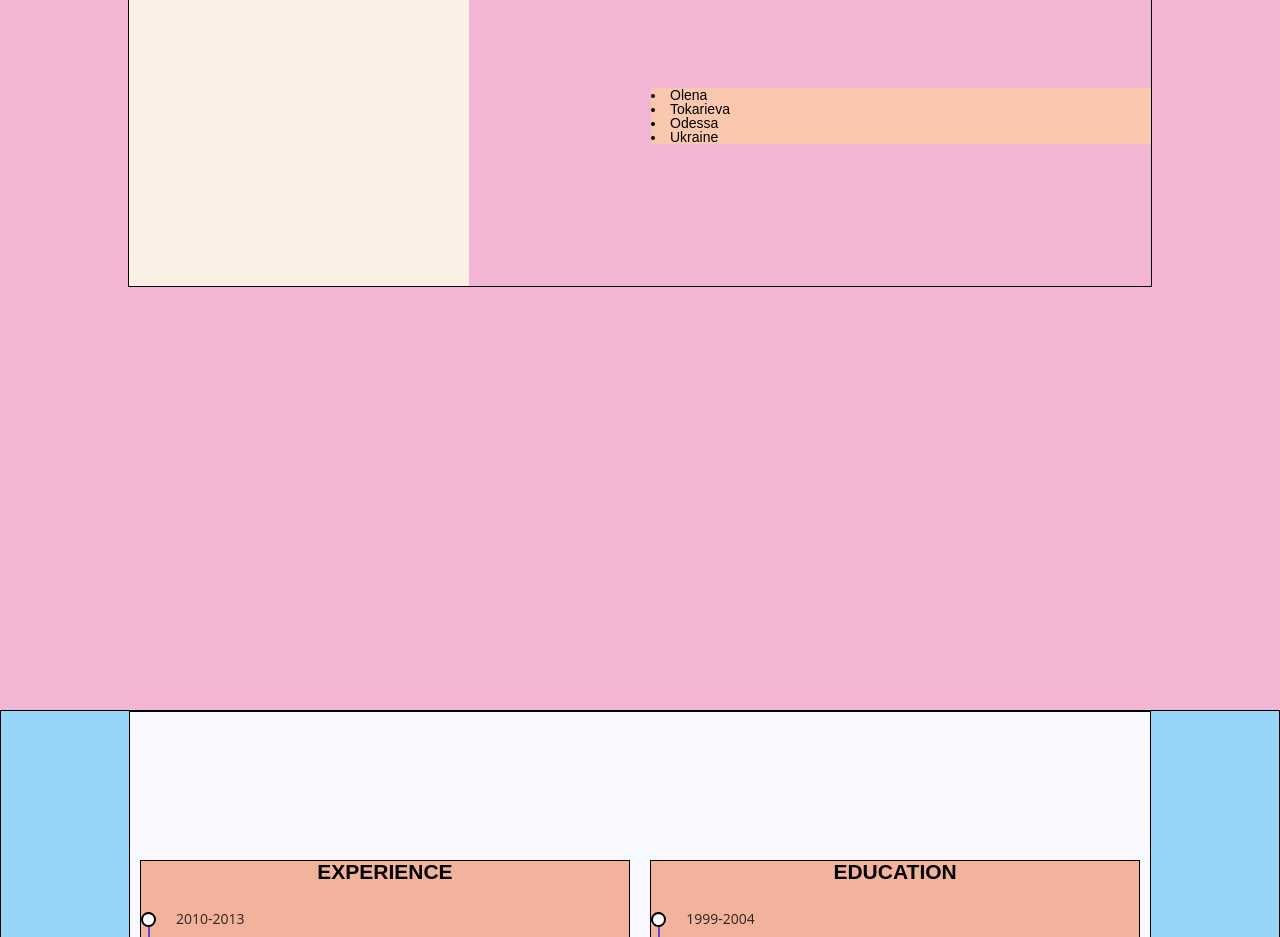
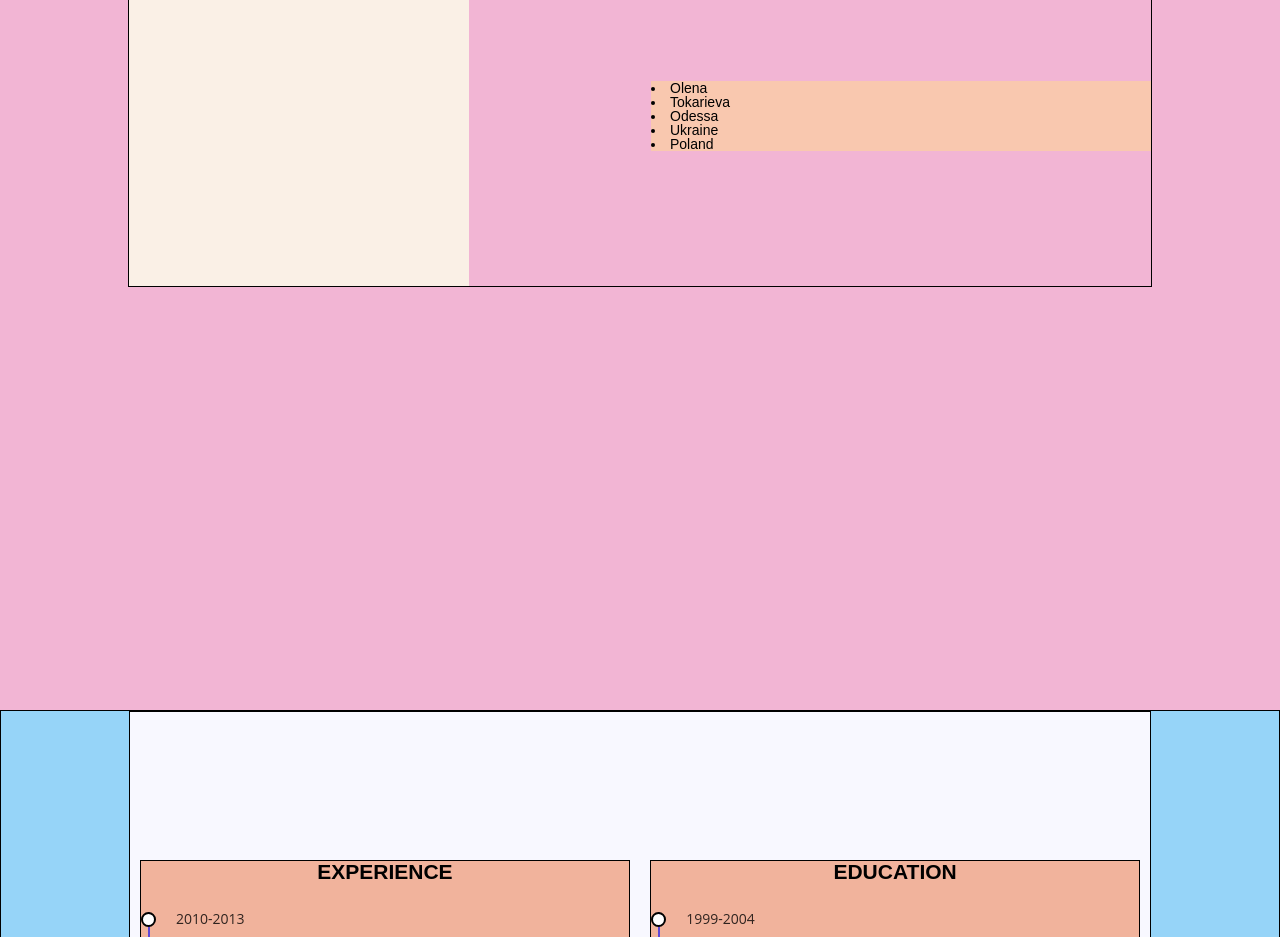
Before and after one commit to Elena176/portfolio, a React (Create React App) app: page / in a window 1280 px wide. Shown: the part 1740-2677 px from the top of the page. Built offline with nearby package versions, Linux system fonts and the light colour scheme.

Commit message:
added new country in AboutMe

```diff
--- a/src/aboutMe/AboutMe.js
+++ b/src/aboutMe/AboutMe.js
@@ -17,6 +17,7 @@ export const AboutMe = () => {
                     <li>Tokarieva</li>
                     <li>Odessa</li>
                     <li>Ukraine</li>
+                    <li>Poland</li>
                 </div>
             </div>
         </div>
```
